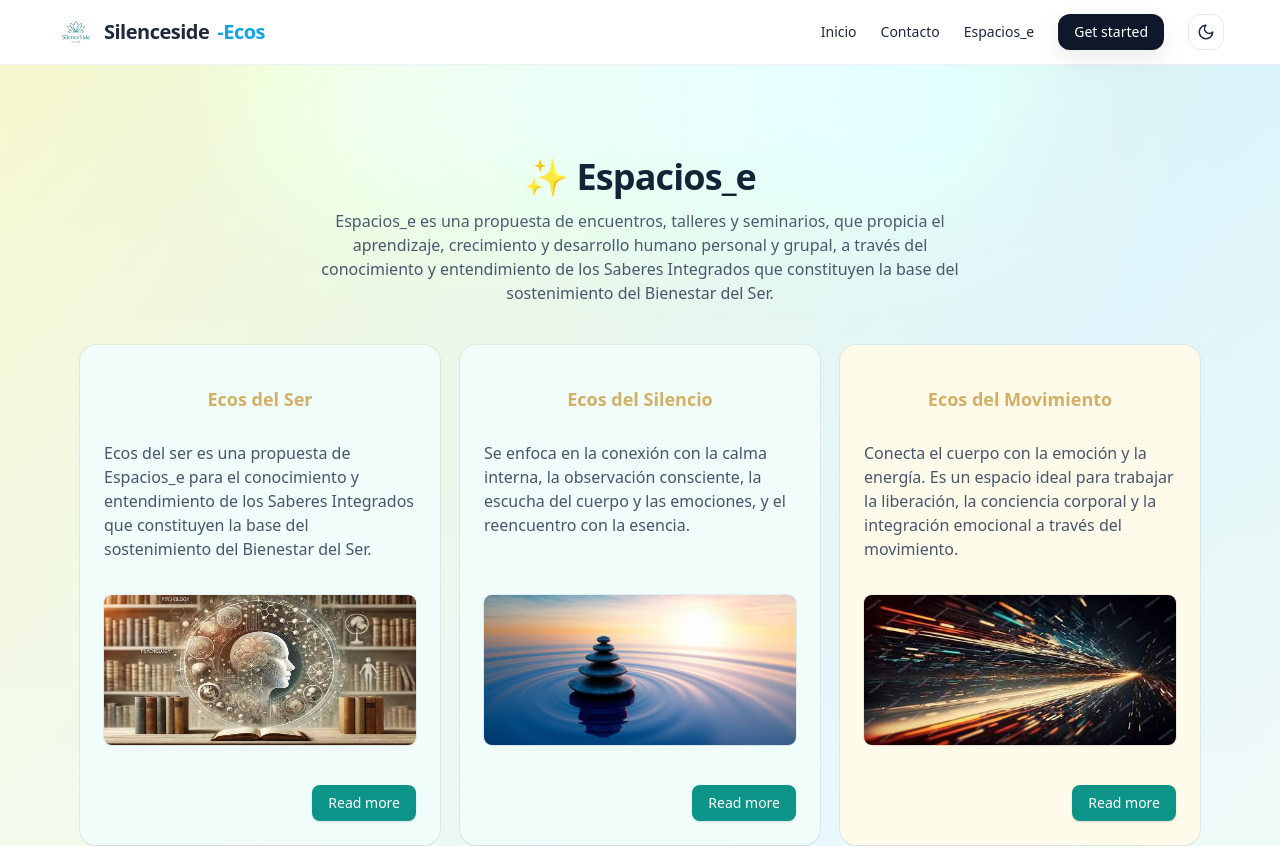
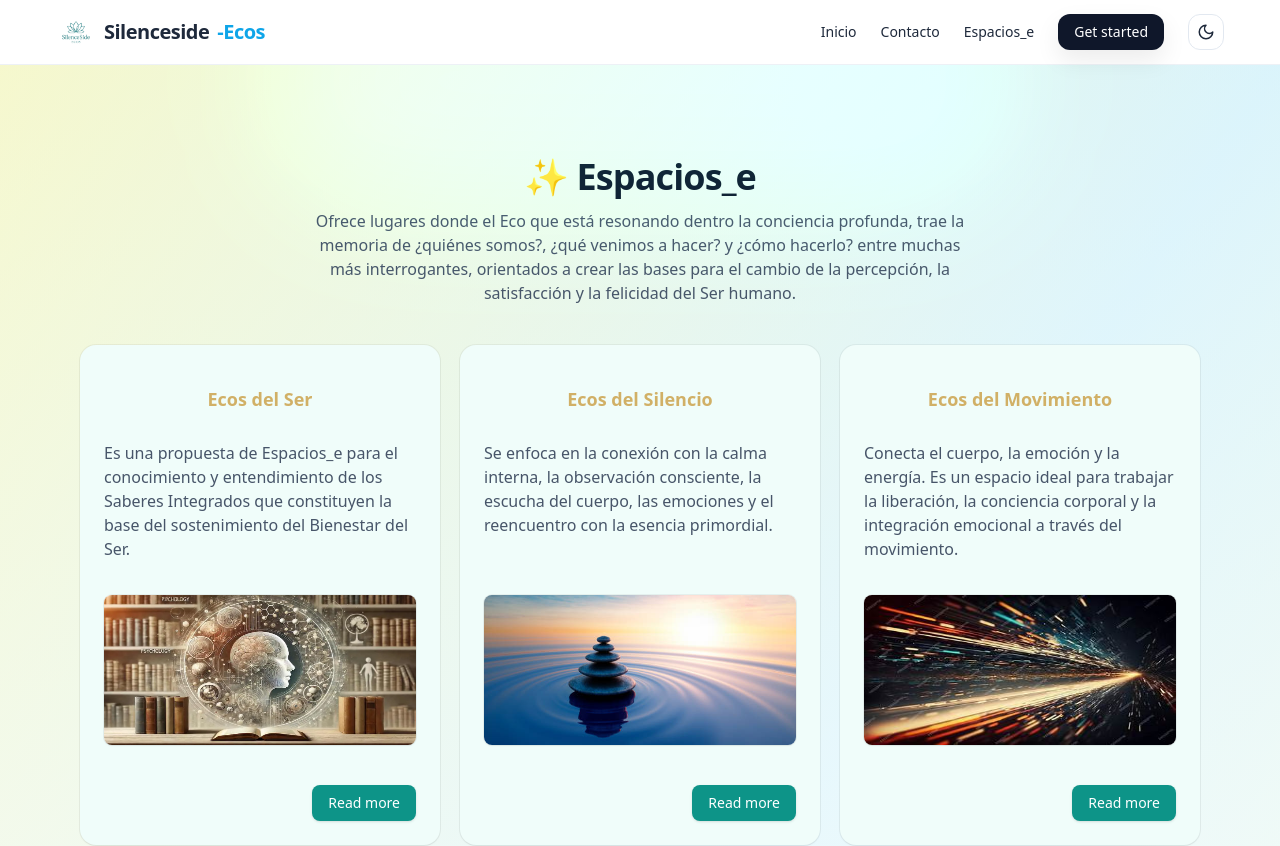
Before and after one commit to Silenceside-Ecos/silenceside-ecos-static, a React (Vite) app: page /espacios_e in a window 1280 px wide. Shown: the top 846 px of the page. Built offline with nearby package versions, Linux system fonts and the light colour scheme.

Commit message:
changes textos espacios_e

```diff
--- a/src/components/Hero.jsx
+++ b/src/components/Hero.jsx
@@ -77,14 +77,14 @@ export default function Hero() {
           </div>
           <div className="fade-in flex justify-center">
             <div className="glass rounded-3xl p-6 md:p-8 flex flex-col items-center shadow-lg">
-              <div className="aspect-video rounded-2xl bg-gradient-to-br from-sky-200 to-indigo-200 dark:from-sky-900/30 dark:to-indigo-900/30 grid place-items-center transition-transform duration-300 hover:scale-105">
+              <div className="">
                 <img
-                  src="/logo.svg"
+                  src="images/prioridad.webp"
                   alt="Logo de SilenceSide Ecos, símbolo de crecimiento y equilibrio"
                   className="h-24 w-24 mx-auto drop-shadow-lg transition-transform duration-300 hover:rotate-6"
                   loading="lazy"
-                  width={96}
-                  height={96}
+                  width={150}
+                  height={100}
                 />
               </div>
               <div className="mt-6 text-center">
--- a/src/pages/EspaciosE.jsx
+++ b/src/pages/EspaciosE.jsx
@@ -9,64 +9,64 @@ const goals = [
   {
     imagen: "images/ecos-del-ser.webp",
     title: "Ecos del Ser",
-    text: "Ecos del ser es una propuesta de Espacios_e para el conocimiento y entendimiento de los Saberes Integrados que constituyen la base del sostenimiento del Bienestar del Ser.",
+    text: "Es una propuesta de Espacios_e para el conocimiento y entendimiento de los Saberes Integrados que constituyen la base del sostenimiento del Bienestar del Ser.",
     bg: "bg-teal-50 dark:bg-teal-900/40",
     link: "/ecos-del-ser",
   },
   {
     imagen: "images/ecos-del-silencio.jpg",
     title: "Ecos del Silencio",
-    text: "Se enfoca en la conexión con la calma interna, la observación consciente, la escucha del cuerpo y las emociones, y el reencuentro con la esencia.",
+    text: "Se enfoca en la conexión con la calma interna, la observación consciente, la escucha del cuerpo, las emociones y el reencuentro con la esencia primordial.",
     bg: "bg-teal-50 dark:bg-indigo-900/40",
     link: "/",
   },
   {
     imagen: "images/ecos-del-movimiento.jpeg",
     title: "Ecos del Movimiento",
-    text: "Conecta el cuerpo con la emoción y la energía. Es un espacio ideal para trabajar la liberación, la conciencia corporal y la integración emocional a través del movimiento.",
-    bg: "bg-amber-50 dark:bg-amber-900/40",
+    text: "Conecta el cuerpo, la emoción y la energía. Es un espacio ideal para trabajar la liberación, la conciencia corporal y la integración emocional a través del movimiento.",
+    bg: "bg-teal-50 dark:bg-amber-900/40",
     link: "/",
   },
   {
     imagen: "images/ecos-del-sonido.jpeg",
     title: "Ecos del Sonido",
     text: "Explora la relación entre el sonido, la vibración y el equilibrio del ser. Los participantes descubren cómo el sonido influye en las emociones, la energía y la salud integral.",
-    bg: "bg-fuchsia-50 dark:bg-fuchsia-900/40",
+    bg: "bg-teal-50 dark:bg-fuchsia-900/40",
     link: "/",
   },
   {
     imagen: "images/ecos-de-la-naturaleza.jpeg",
     title: "Ecos de la Naturaleza",
-    text: "Reconectar al ser humano con la naturaleza exterior e interior entendiendo que lo que sucede en la naturaleza también ocurre dentro de nosotros.",
-    bg: "bg-lime-50 dark:bg-lime-900/40",
+    text: "Reconectar al ser humano con la naturaleza exterior e interior, entendiendo que lo que sucede en la naturaleza también ocurre dentro de nosotros.",
+    bg: "bg-teal-50 dark:bg-lime-900/40",
     link: "/",
   },
   {
     imagen: "images/ecos-audioviduales.jpeg",
     title: "Ecos Audiovisuales",
     text: "Un espacio donde el sonido, la imagen y la emoción se unen para transmitir la esencia de Silenceside Ecos. Aquí encontrarás videos, grabaciones y materiales visuales que reflejan la filosofía de nuestros programas.",
-    bg: "bg-lime-50 dark:bg-lime-900/40",
+    bg: "bg-teal-50 dark:bg-lime-900/40",
     link: "/",
   },
   {
     imagen: "images/ecos-de-aromas.jpg",
     title: "Ecos de Aromas",
     text: "Se enfoca en guiar a los participantes a descubrir el lenguaje invisible de los aromas y su capacidad para equilibrar cuerpo, mente y espíritu.",
-    bg: "bg-lime-50 dark:bg-lime-900/40",
+    bg: "bg-teal-50 dark:bg-lime-900/40",
     link: "/",
   },
   {
     imagen: "images/ecos-del-universo.jpg",
     title: "Ecos del Universo",
-    text: "Reconectar al ser humano con la energía cósmica y las leyes universales que influyen en su vida, para vivir en mayor armonía, propósito y coherencia interior.",
-    bg: "bg-lime-50 dark:bg-lime-900/40",
+    text: "Reconectar al ser humano con la energía cósmica y las leyes universales que influyen en su vida, lo que propicia una mayor armonía, propósito y coherencia interior.",
+    bg: "bg-teal-50 dark:bg-lime-900/40",
     link: "/",
   },
   {
     imagen: "images/ecos-de-la-tierra.webp",
     title: "Ecos de la Tierra",
     text: "Representa la conexión con lo tangible, lo estable y lo natural. Es el espacio donde se despierta la conciencia del cuerpo, del entorno y de las raíces internas. Simboliza el arraigo, la nutrición, la seguridad y la presencia.",
-    bg: "bg-lime-50 dark:bg-lime-900/40",
+    bg: "bg-teal-50 dark:bg-lime-900/40",
     link: "/",
   },
 ];
@@ -95,11 +95,7 @@ export default function EspaciosE() {
             ✨ Espacios_e
           </h2>
           <p className="mt-3 text-slate-600 dark:text-slate-300 max-w-2xl mx-auto">
-            Espacios_e es una propuesta de encuentros, talleres y seminarios,
-            que propicia el aprendizaje, crecimiento y desarrollo humano
-            personal y grupal, a través del conocimiento y entendimiento de los
-            Saberes Integrados que constituyen la base del sostenimiento del
-            Bienestar del Ser.
+            Ofrece lugares donde el Eco que está resonando dentro la conciencia profunda, trae la memoria de ¿quiénes somos?, ¿qué venimos a hacer? y ¿cómo hacerlo? entre muchas más interrogantes, orientados a crear las bases para el cambio de la percepción, la satisfacción y la felicidad del Ser humano.
           </p>
         </header>
 
--- a/src/pages/TalleresEcosDelSer.jsx
+++ b/src/pages/TalleresEcosDelSer.jsx
@@ -98,13 +98,13 @@ export default function TalleresEcosDelSer() {
     <main className="container mx-auto py-12 px-4 max-w-3xl">
       <div className="mb-10 text-center">
         <div style={{display:'flex', justifyContent:'center', alignItems:'center', marginBottom:'20px'}}>
-          <img src="/images/ecos-del-ser.webp" alt="Silenceside Ecos Logo" style={{height:'150px', width: '50%', borderRadius: '8px', backgroundSize:'cover'}}/>
+          <img src="images/ecos-del-ser.webp" alt="Silenceside Ecos Logo" style={{height:'150px', width: '50%', borderRadius: '8px', backgroundSize:'cover'}}/>
         </div>
-        <h1 className="text-4xl mb-4 mt-6 font-extrabold text-sky-900 dark:text-sky-200 mb-2 tracking-tight" style={{ color: '#d1b066' }}>
+        <h1 className="text-4xl mb-4 mt-6 font-semibold text-sky-900 dark:text-sky-200 mb-2 tracking-tight" style={{ color: '#d1b066' }}>
           Ecos del Ser
         </h1>
         <p className="mb-2 text-lg text-slate-700 dark:text-slate-300">
-          Ecos del ser es una propuesta de Espacios_e para el conocimiento y entendimiento de los Saberes Integrados que constituyen la base del sostenimiento del Bienestar del Ser.
+          Es una propuesta de Espacios_e para el conocimiento y entendimiento de los Saberes Integrados que constituyen la base del sostenimiento del Bienestar del Ser.
         </p>
         <p className="mb-2 text-lg text-slate-700 dark:text-slate-300">
           Se refiere a todo lo que está resonando como un eco dentro la conciencia profunda, como forma de llamar la atención de la conciencia superficial.
```
Also changed, not shown: src/services/EspaciosEService.ts (+27 -27 lines), public/images/prioridad.webp (added).
